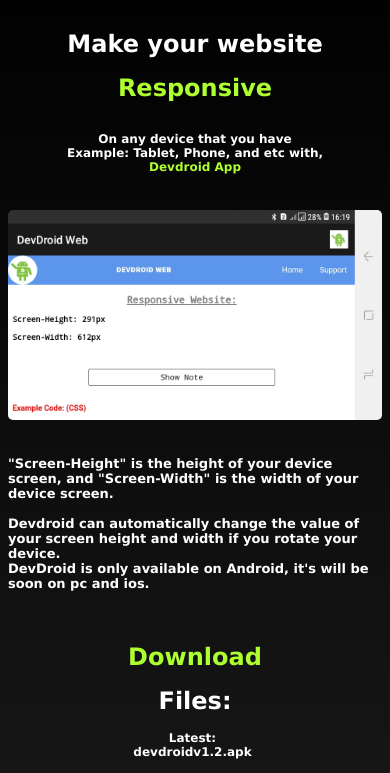
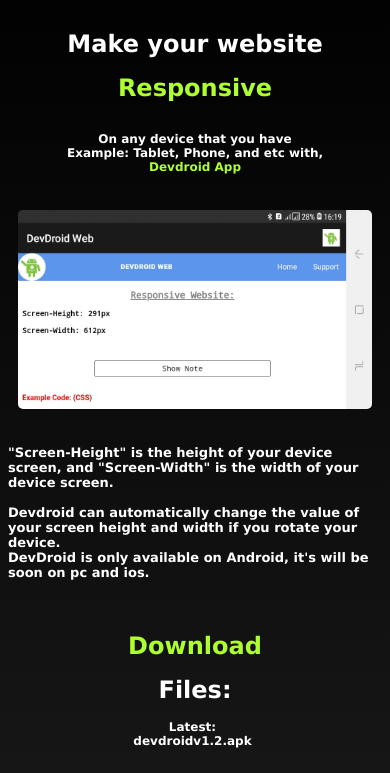
Before and after one commit to ItzAnderBoii/devdroid.github.io, a plain HTML site: page index.html in a window 390 px wide. Shown: the part 66-839 px from the top of the page. Drawn offline with Linux system fonts and the light colour scheme.

Commit message:
Update style.css

```diff
--- a/src/style.css
+++ b/src/style.css
@@ -151,7 +151,7 @@
     .img-1 {
 
         border-radius: 5px;
-        height: 210px;
+        height: 199px;
         width: auto;
     }
 
```
